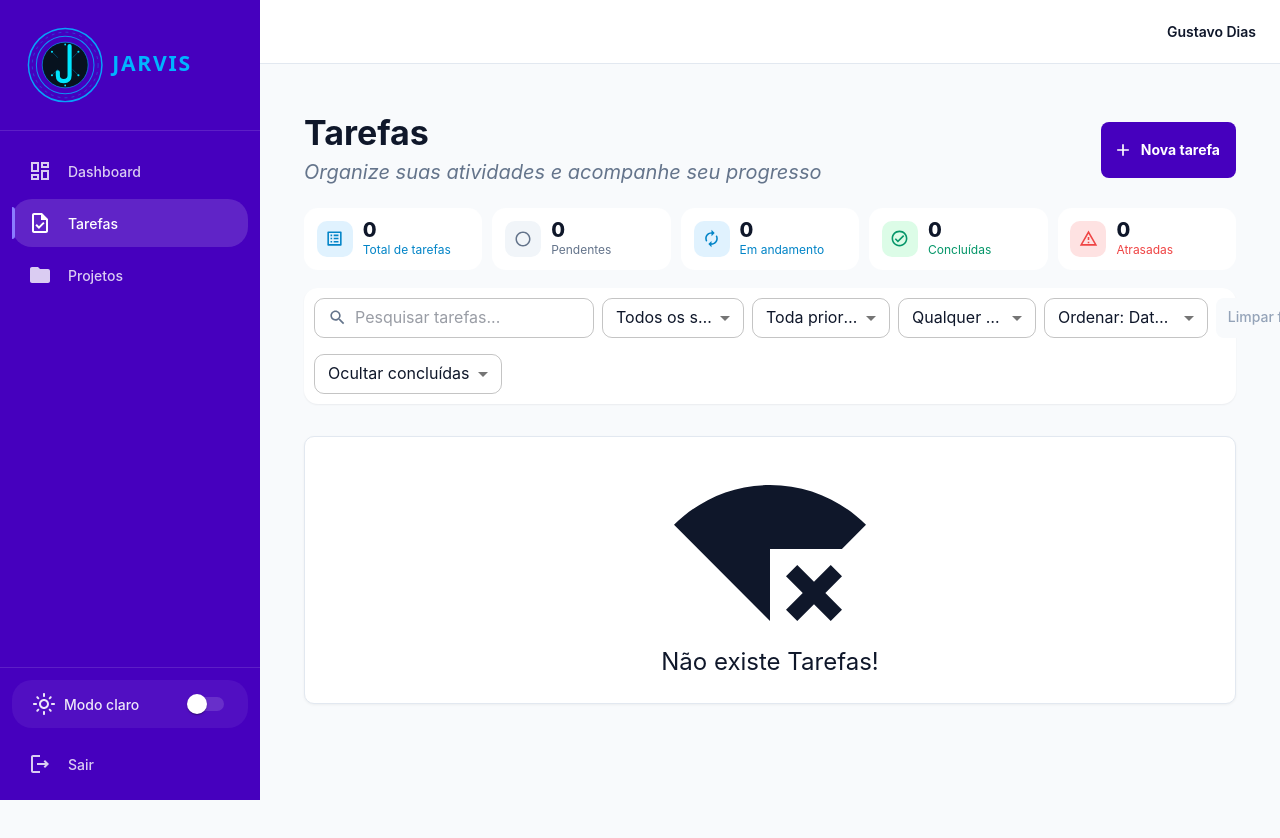
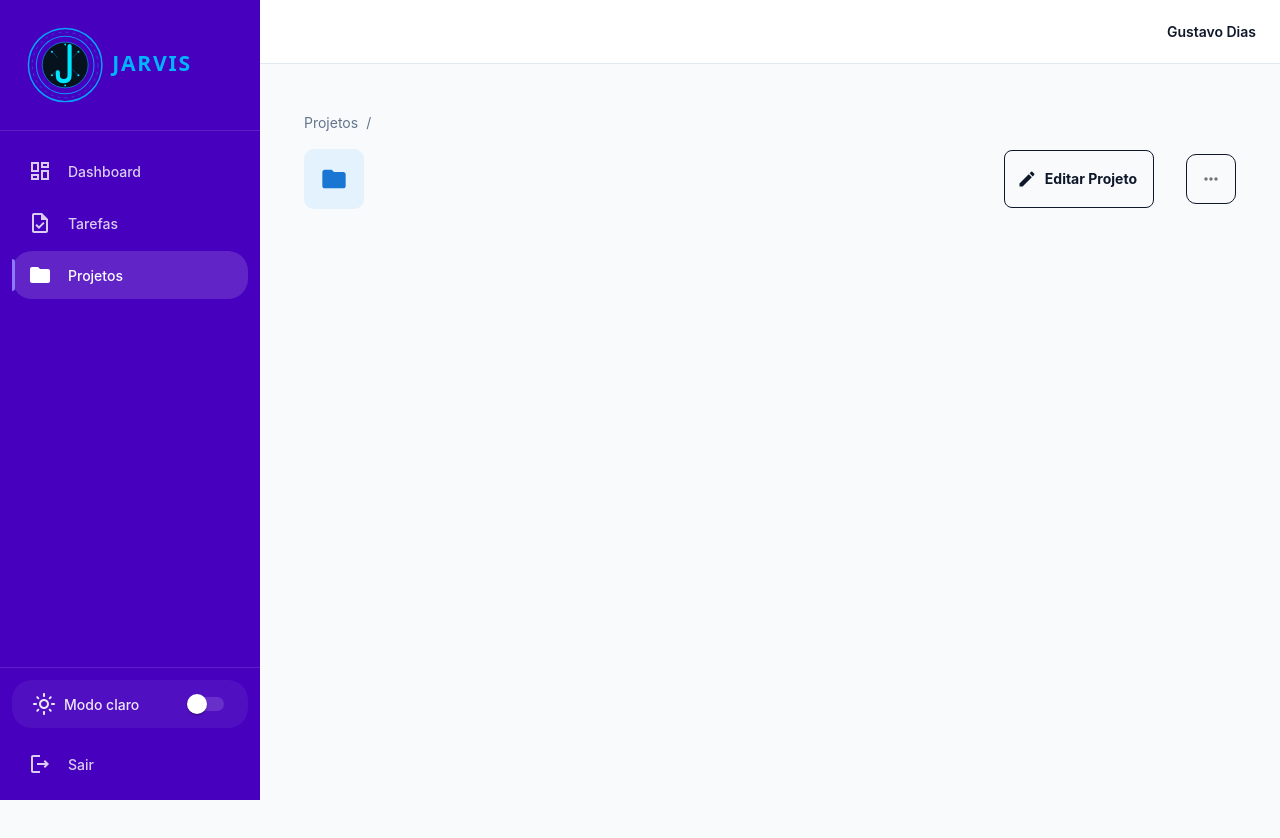
Before and after one commit to GustavoRocha07/JARVIS, a React (Vite) app: page /projects/1 in a window 1280 px wide. Before the commit this address led to /tasks. Shown: the top 838 px of the page. After the commit the page ends 800 px from the top, so only its background shows below. Built offline with nearby package versions, Linux system fonts and the light colour scheme.

Commit message:
refatorando tela de projetos e criando detalhes de projetos

```diff
--- a/src/app/routes/AppRoutes.tsx
+++ b/src/app/routes/AppRoutes.tsx
@@ -3,28 +3,25 @@ import { Navigate, Route, Routes } from 'react-router-dom';
 import { AppLayout } from '@/app/layout/AppLayout';
 import { TasksPage } from '@/modules/tasks/pages';
 import { ProjectsPage } from '@/modules/projetos/pages/ProjectsPage';
-
+import { DetalhamentoProjectPage } from '@/modules/projetos/pages/DetalhamentoProjectPage';
 
 
 export function AppRouter() {
   return (
     <Routes>
       <Route element={<AppLayout />}>
+        <Route index element={<Navigate to="/tasks" replace />} />
+
+        <Route path="/tasks" element={<TasksPage />} />
+
+        <Route path="/projects" element={<ProjectsPage />} />
+
         <Route
-          index
-          element={<Navigate to="/tasks" replace />}
-        />
-        <Route
-          path="/tasks"
-          element={<TasksPage />}
-        />
-        <Route
-          path="/projects"
-          element={<ProjectsPage />}
-        />
-        <Route path="*" element={<Navigate to="/tasks" replace />}
+          path="/projects/:projectId"
+          element={<DetalhamentoProjectPage />}
         />
 
+        <Route path="*" element={<Navigate to="/tasks" replace />} />
       </Route>
     </Routes>
   );
--- a/src/modules/projetos/components/ProjectCard.tsx
+++ b/src/modules/projetos/components/ProjectCard.tsx
@@ -1,7 +1,6 @@
 
 import {
     Box,
-    Button,
     Card,
     CardActions,
     CardContent,
@@ -14,7 +13,9 @@ import type {
     ProjectProgress as ProjectProgressType,
 } from "../types/projects.types";
 import { ProjectProgress } from "./ProjectProgress";
-import { Folder } from "@mui/icons-material";
+import { ArrowForward, Folder } from "@mui/icons-material";
+import { ButtonComponent } from "@/shared/components/ButtonComponent";
+import { useNavigate } from "react-router-dom";
 
 
 
@@ -32,13 +33,14 @@ type Props = {
 
 export const ProjectCard = ({
     project,
-    onEdit,
-    onView,
-    onArchive,
-    onRestore,
+    // onEdit,
+    // onView,
+    // onArchive,
+    // onRestore,
 }: Props) => {
     const isArchived = project.archivedAt !== null;
 
+    const navigate = useNavigate()
     return (
         <Card
             variant="outlined"
@@ -112,27 +114,19 @@ export const ProjectCard = ({
                 <ProjectProgress progress={project.progress} />
             </CardContent>
 
-            <CardActions sx={{ px: 2, pb: 2 }}>
-                <Button onClick={() => onView(project)}>
-                    Visualizar
-                </Button>
-
-                {!isArchived && (
-                    <Button onClick={() => onEdit(project)}>
-                        Editar
-                    </Button>
-                )}
-
-                <Button
-                    color={isArchived ? "success" : "warning"}
-                    onClick={() =>
-                        isArchived
-                            ? onRestore(project)
-                            : onArchive(project)
-                    }
-                >
-                    {isArchived ? "Restaurar" : "Arquivar"}
-                </Button>
+            <CardActions sx={{ px: 2, pb: 2, display: 'flex', borderTop: '1px solid #cdcdcd' }}>
+                <ButtonComponent
+                    sx={(theme) => ({
+                        width: '100%',
+                        color: theme.palette.text.primary,
+                        display: 'flex',
+                        justifyContent: 'flex-start'
+                    })}
+                    variant="text"
+                    text="Ver Projeto"
+                    onClick={() => navigate(`/projects/${project.id}`)}
+                    endIcon={<ArrowForward />}
+                />
             </CardActions>
         </Card>
     );
--- /dev/null
+++ b/src/modules/projetos/hooks/useDetalhamentoProject.ts
@@ -0,0 +1,68 @@
+import { useEffect, useState } from "react";
+import type { Project } from "../types/projects.types";
+import { projectRepository } from "../services/projectRepository";
+import { useAlert } from "@/context/AlertContext/useAlert";
+
+type UseDetalhamentoProjectsProps = {
+    projectId: string;
+};
+
+export const useDetalhamentoProject = ({
+    projectId,
+}: UseDetalhamentoProjectsProps) => {
+    const [resultado, setResultado] = useState<{
+        projectId: string;
+        project: Project | null;
+    } | null>(null);
+
+    const { showAlert } = useAlert();
+
+    useEffect(() => {
+        if (!projectId) return;
+
+        let ativo = true;
+
+        function carregarProjeto() {
+            try {
+                const project = projectRepository.getById(projectId);
+                console.log(project)
+                if (ativo) {
+                    setResultado({
+                        projectId,
+                        project: project ?? null,
+                    });
+                }
+            } catch (error) {
+                if (!ativo) return;
+
+                setResultado({ projectId, project: null });
+
+                const mensagem =
+                    error instanceof Error
+                        ? error.message
+                        : typeof error === "string"
+                            ? error
+                            : "Erro ao buscar projeto";
+
+                showAlert("error", mensagem);
+            }
+        }
+
+        void carregarProjeto();
+
+        return () => {
+            ativo = false;
+        };
+    }, [projectId, showAlert]);
+
+    const project =
+        resultado?.projectId === projectId ? resultado.project : null;
+
+
+
+
+    return {
+        state: { project },
+        actions: {},
+    };
+};
--- /dev/null
+++ b/src/modules/projetos/pages/DetalhamentoProjectPage.tsx
@@ -0,0 +1,117 @@
+import { BreadcrumbComponent } from "@/shared/components/BreadCrumbComponent";
+import { Container } from "@/shared/components/Container/Container"
+
+import { useParams } from "react-router-dom";
+import { useDetalhamentoProject } from "../hooks/useDetalhamentoProject";
+import { Box, Typography } from "@mui/material";
+import { Folder } from "@mui/icons-material";
+import { ButtonComponent } from "@/shared/components/ButtonComponent";
+import EditIcon from '@mui/icons-material/Edit';
+import { ActionsMenu } from "@/shared/components/ActionsMenu/ActionsMenu";
+
+
+export const DetalhamentoProjectPage = () => {
+
+
+    const { projectId } = useParams<{ projectId: string }>();
+
+    const { state } = useDetalhamentoProject({ projectId: projectId ?? '' })
+
+    const project = state.project
+
+    return (
+        <Container>
+            <BreadcrumbComponent
+                items={[
+                    { label: "Projetos", to: "/projects" },
+                    { label: project?.name ?? '' }
+                ]}
+            />
+            <Box sx={{
+                display: 'flex',
+                justifyContent: 'space-between'
+            }}>
+                <Box sx={{
+                    display: 'flex',
+                }}>
+                    <Box
+                        sx={(theme) => ({
+                            display: 'flex',
+                            alignItems: 'center',
+                            justifyContent: 'center',
+                            width: 60,
+                            height: 60,
+                            borderRadius: 1,
+                            bgcolor: theme.palette.mode === 'dark' ? '#16345C' : '#E3F2FD',
+                        })}
+                    >
+                        <Folder
+                            sx={(theme) => ({
+                                fontSize: 28,
+                                color: theme.palette.mode === 'dark' ? '#64B5F6' : '#1976D2',
+                            })}
+                        />
+
+                    </Box>
+                    <Box sx={{
+                        mx: '1rem',
+                        display: 'flex',
+                        flexDirection: 'column'
+                    }}>
+                        <Typography variant="h5">
+                            {project?.name}
+                        </Typography>
+                        <Typography variant="caption" sx={(theme) => (
+                            {
+                                fontStyle: 'italic',
+                                fontSize: '1rem',
+                                color: theme.palette.text.secondary
+                            }
+                        )}>
+                            {project?.description}
+                        </Typography>
+                    </Box>
+
+                </Box>
+                <Box sx={{
+                    display: 'flex',
+                    alignItems: 'center'
+                }}>
+                    <ButtonComponent
+                        sx={(theme) => ({
+                            border: `1px solid ${theme.palette.text.primary}`,
+                            color: theme.palette.text.primary
+                        })}
+                        variant="outlined"
+                        text="Editar Projeto"
+
+                        startIcon={<EditIcon />}
+                    />
+                    <Box sx={(theme) => ({
+                        border: `1px solid ${theme.palette.text.primary}`,
+                        color: theme.palette.text.primary,
+                        width: 50,
+                        height: 50,
+                        display: 'flex',
+                        alignItems: 'center',
+                        justifyContent: 'center'
+                        , ml: 4,
+                        borderRadius: 1
+                    })}>
+                        <ActionsMenu actions={[
+                            {
+                                label: 'Editar Projeto',
+                                icon: <EditIcon />,
+                                onClick: () => console.log("ola")
+                            }
+                        ]} />
+
+                    </Box>
+                </Box>
+
+
+            </Box>
+            {/* <ProjectProgress progress={} /> */}
+        </Container>
+    )
+}
--- /dev/null
+++ b/src/shared/components/BreadCrumbComponent/index.tsx
@@ -0,0 +1,58 @@
+
+import { Breadcrumbs, Link, Typography } from "@mui/material";
+import { Link as RouterLink } from "react-router-dom";
+
+type BreadcrumbItem = {
+    label: string;
+    to?: string;
+}
+
+
+type BreadcrumbComponentProps = {
+    items: BreadcrumbItem[];
+}
+
+
+export const BreadcrumbComponent = ({ items }: BreadcrumbComponentProps) => {
+    return (
+        <Breadcrumbs
+            aria-label="Navegação estrutural"
+            separator="/"
+            sx={{
+                mb: 2,
+                color: "text.secondary",
+                fontSize: "0.875rem",
+            }}
+        >
+            {items.map((item, index) => {
+                const isLast = index === items.length - 1;
+
+                if (item.to && !isLast) {
+                    return (
+                        <Link
+                            key={`${item.label}-${index}`}
+                            component={RouterLink}
+                            to={item.to}
+                            underline="hover"
+                            color="inherit"
+                        >
+                            {item.label}
+                        </Link>
+                    );
+                }
+
+                return (
+                    <Typography
+                        key={`${item.label}-${index}`}
+                        component="span"
+                        color="inherit"
+                        sx={{ fontSize: "inherit" }}
+                        aria-current={isLast ? "page" : undefined}
+                    >
+                        {item.label}
+                    </Typography>
+                );
+            })}
+        </Breadcrumbs>
+    );
+}
--- a/src/shared/components/ButtonComponent/index.tsx
+++ b/src/shared/components/ButtonComponent/index.tsx
@@ -9,16 +9,21 @@ type ButtonComponentProps = ButtonProps & {
 export const ButtonComponent = ({
     text,
     buttonIcon,
+    startIcon,
+    sx = [],
     ...props
 }: ButtonComponentProps) => {
     return (
         <Button
             {...props}
-            startIcon={buttonIcon}
-            sx={{
-                padding: '1rem',
-                fontWeight: 'bold'
-            }}
+            startIcon={startIcon ?? buttonIcon}
+            sx={[
+                {
+                    padding: "1rem",
+                    fontWeight: "bold",
+                },
+                ...(Array.isArray(sx) ? sx : [sx]),
+            ]}
         >
             {text}
         </Button>
--- a/src/shared/components/Container/Container.tsx
+++ b/src/shared/components/Container/Container.tsx
@@ -11,7 +11,7 @@ export const Container = ({ children }: ContainerProps) => {
         <Box
             sx={(theme) => ({
                 width: "100%",
-                maxWidth: 1180,
+
                 mx: "auto",
                 px: { xs: 1.5, sm: 2, md: 2.5 },
                 py: { xs: 2, md: 3 },
```
